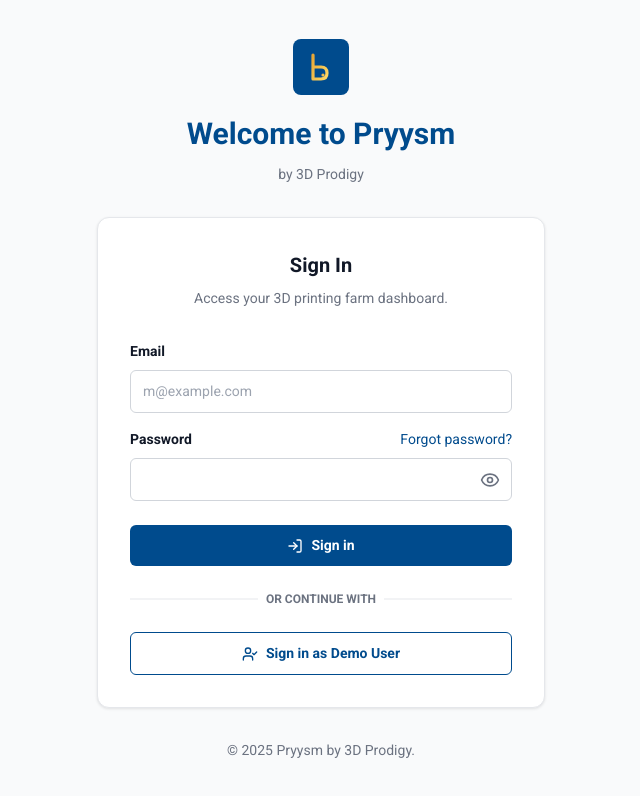
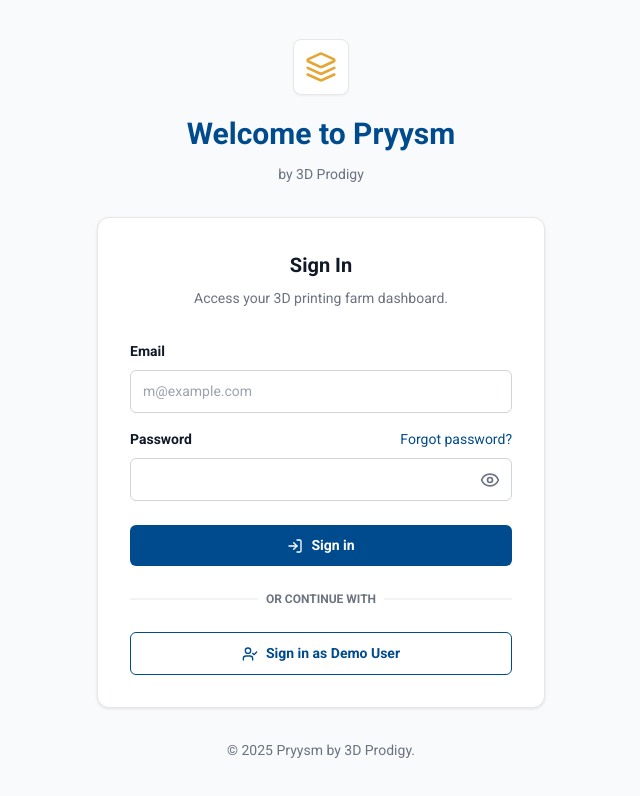
Before and after one commit to bhavinrlad-design/pryysm24, a Next.js app: page /login in a window 1280 px wide. Shown: the top 796 px of the page, without its empty margins (319-959 px from the left). Built offline with nearby package versions, Linux system fonts and the light colour scheme.

Commit message:
Revert logo back to original Layers icon
- Reverted login page to Layers icon
- Reverted signup page to Layers icon
- Reverted landing page to Layers icon
- All three pages now use original gold Layers icon
- Removed custom SVG P logo design

```diff
--- a/app/login/page.tsx
+++ b/app/login/page.tsx
@@ -6,7 +6,7 @@ import { useState } from 'react'
 import { useRouter } from 'next/navigation'
 import { useAuth } from '@/hooks/use-auth'
 import { useToast } from "@/hooks/use-toast"
-import { Loader2, Eye, EyeOff, UserCheck, LogIn } from 'lucide-react'
+import { Layers, Loader2, Eye, EyeOff, UserCheck, LogIn } from 'lucide-react'
 import Link from 'next/link'
 
 export default function LoginPage() {
@@ -84,21 +84,8 @@ export default function LoginPage() {
             {/* Header with Logo */}
             <div style={{display: 'flex', flexDirection: 'column', alignItems: 'center', justifyContent: 'center', marginBottom: '2rem'}}>
                 <Link href="/" style={{display: 'flex', alignItems: 'center', justifyContent: 'center', marginBottom: '1rem', textDecoration: 'none'}} prefetch={false}>
-                    <div style={{height: '3.5rem', width: '3.5rem', display: 'flex', alignItems: 'center', justifyContent: 'center', borderRadius: '0.5rem', backgroundColor: '#004B8D', padding: '0.5rem'}}>
-                        {/* Pryysm Logo - Replace with your actual logo */}
-                        <svg viewBox="0 0 100 100" style={{width: '100%', height: '100%'}} xmlns="http://www.w3.org/2000/svg">
-                            {/* Main 'P' Shape with 3D effect */}
-                            <defs>
-                                <linearGradient id="logoGradient" x1="0%" y1="0%" x2="100%" y2="100%">
-                                    <stop offset="0%" style={{stopColor: '#E6A635', stopOpacity: 1}} />
-                                    <stop offset="100%" style={{stopColor: '#FFD966', stopOpacity: 1}} />
-                                </linearGradient>
-                            </defs>
-                            {/* 'P' Letter with 3D effect */}
-                            <path d="M 30 20 L 30 80 L 50 80 Q 65 80 65 65 Q 65 50 50 50 L 30 50" stroke="url(#logoGradient)" strokeWidth="8" fill="none" strokeLinecap="round" strokeLinejoin="round" />
-                            {/* Accent dot representing 3D printing */}
-                            <circle cx="55" cy="70" r="4" fill="url(#logoGradient)" />
-                        </svg>
+                    <div style={{height: '3.5rem', width: '3.5rem', display: 'flex', alignItems: 'center', justifyContent: 'center', borderRadius: '0.5rem', backgroundColor: 'white', border: '1px solid #E5E7EB', boxShadow: '0 1px 2px rgba(0,0,0,0.05)'}}>
+                        <Layers style={{height: '2rem', width: '2rem', color: '#E6A635'}} />
                     </div>
                 </Link>
                 <h1 style={{fontSize: '1.875rem', fontWeight: 700, color: '#004B8D', fontFamily: 'Roboto, system-ui, -apple-system, sans-serif'}}>
--- a/app/page.tsx
+++ b/app/page.tsx
@@ -1,6 +1,6 @@
 'use client';
 
-import { Calculator, CheckCircle2, GanttChartSquare, Workflow, Cpu, FileText } from "lucide-react";
+import { Calculator, CheckCircle2, GanttChartSquare, Layers, Workflow, Cpu, FileText } from "lucide-react";
 import Link from "next/link";
 import { Card, CardContent, CardHeader, CardTitle } from "@/components/ui/card";
 
@@ -9,18 +9,7 @@ export default function LandingPage() {
     <div style={{display: 'flex', flexDirection: 'column', minHeight: '100vh', backgroundColor: 'white', color: '#1f2937', fontFamily: 'Roboto, system-ui, -apple-system, sans-serif'}}>
       <header style={{padding: '0 1.5rem', height: '4rem', display: 'flex', alignItems: 'center', boxShadow: '0 1px 2px rgba(0,0,0,0.05)', position: 'sticky', top: 0, zIndex: 50, backgroundColor: 'rgba(255,255,255,0.9)', backdropFilter: 'blur(8px)', fontFamily: 'Roboto, system-ui, -apple-system, sans-serif'}}>
         <Link href="#" style={{display: 'flex', alignItems: 'center', justifyContent: 'center', textDecoration: 'none', color: 'inherit'}} prefetch={false}>
-          <div style={{height: '2.5rem', width: '2.5rem', display: 'flex', alignItems: 'center', justifyContent: 'center', borderRadius: '0.375rem', backgroundColor: '#004B8D', padding: '0.25rem'}}>
-            <svg viewBox="0 0 100 100" style={{width: '100%', height: '100%'}} xmlns="http://www.w3.org/2000/svg">
-              <defs>
-                <linearGradient id="logoGradient2" x1="0%" y1="0%" x2="100%" y2="100%">
-                  <stop offset="0%" style={{stopColor: '#E6A635', stopOpacity: 1}} />
-                  <stop offset="100%" style={{stopColor: '#FFD966', stopOpacity: 1}} />
-                </linearGradient>
-              </defs>
-              <path d="M 30 20 L 30 80 L 50 80 Q 65 80 65 65 Q 65 50 50 50 L 30 50" stroke="url(#logoGradient2)" strokeWidth="8" fill="none" strokeLinecap="round" strokeLinejoin="round" />
-              <circle cx="55" cy="70" r="4" fill="url(#logoGradient2)" />
-            </svg>
-          </div>
+          <Layers style={{height: '2rem', width: '2rem', color: '#EAB308'}} />
           <span style={{marginLeft: '0.5rem', fontSize: '1.25rem', fontWeight: 700, color: '#004B8D', fontFamily: 'Roboto, system-ui, -apple-system, sans-serif'}}>
             Pryysm <span style={{fontSize: '0.875rem', fontWeight: 500, color: '#6B7280', fontFamily: 'Roboto, system-ui, -apple-system, sans-serif'}}>by 3D Prodigy</span>
           </span>
--- a/app/signup/page.tsx
+++ b/app/signup/page.tsx
@@ -6,7 +6,7 @@ import { useState } from 'react'
 import { useRouter } from 'next/navigation'
 import { useAuth } from '@/hooks/use-auth'
 import { useToast } from "@/hooks/use-toast"
-import { Loader2, CheckCircle, UserPlus } from 'lucide-react'
+import { Layers, Loader2, CheckCircle, UserPlus } from 'lucide-react'
 import Link from 'next/link'
 
 const countryList = [
@@ -317,21 +317,8 @@ export default function SignupPage() {
             {/* Header with Logo */}
             <div style={{display: 'flex', flexDirection: 'column', alignItems: 'center', justifyContent: 'center', marginBottom: '2rem'}}>
                 <Link href="/" style={{display: 'flex', alignItems: 'center', justifyContent: 'center', marginBottom: '1rem', textDecoration: 'none'}} prefetch={false}>
-                    <div style={{height: '3.5rem', width: '3.5rem', display: 'flex', alignItems: 'center', justifyContent: 'center', borderRadius: '0.5rem', backgroundColor: '#004B8D', padding: '0.5rem'}}>
-                        {/* Pryysm Logo - Replace with your actual logo */}
-                        <svg viewBox="0 0 100 100" style={{width: '100%', height: '100%'}} xmlns="http://www.w3.org/2000/svg">
-                            {/* Main 'P' Shape with 3D effect */}
-                            <defs>
-                                <linearGradient id="logoGradient" x1="0%" y1="0%" x2="100%" y2="100%">
-                                    <stop offset="0%" style={{stopColor: '#E6A635', stopOpacity: 1}} />
-                                    <stop offset="100%" style={{stopColor: '#FFD966', stopOpacity: 1}} />
-                                </linearGradient>
-                            </defs>
-                            {/* 'P' Letter with 3D effect */}
-                            <path d="M 30 20 L 30 80 L 50 80 Q 65 80 65 65 Q 65 50 50 50 L 30 50" stroke="url(#logoGradient)" strokeWidth="8" fill="none" strokeLinecap="round" strokeLinejoin="round" />
-                            {/* Accent dot representing 3D printing */}
-                            <circle cx="55" cy="70" r="4" fill="url(#logoGradient)" />
-                        </svg>
+                    <div style={{height: '3.5rem', width: '3.5rem', display: 'flex', alignItems: 'center', justifyContent: 'center', borderRadius: '0.5rem', backgroundColor: 'white', border: '1px solid #E5E7EB', boxShadow: '0 1px 2px rgba(0,0,0,0.05)'}}>
+                        <Layers style={{height: '2rem', width: '2rem', color: '#E6A635'}} />
                     </div>
                 </Link>
                 <h1 style={{fontSize: '1.875rem', fontWeight: 700, color: '#004B8D', fontFamily: 'Roboto, system-ui, -apple-system, sans-serif', textAlign: 'center'}}>
```
